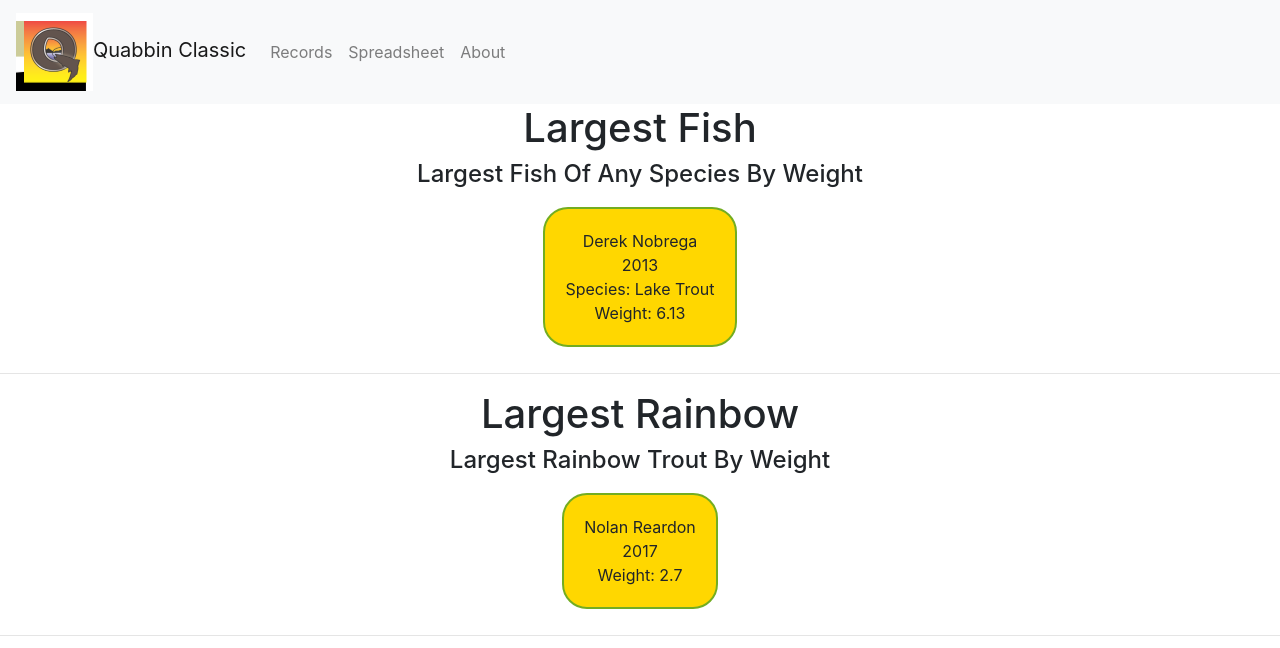
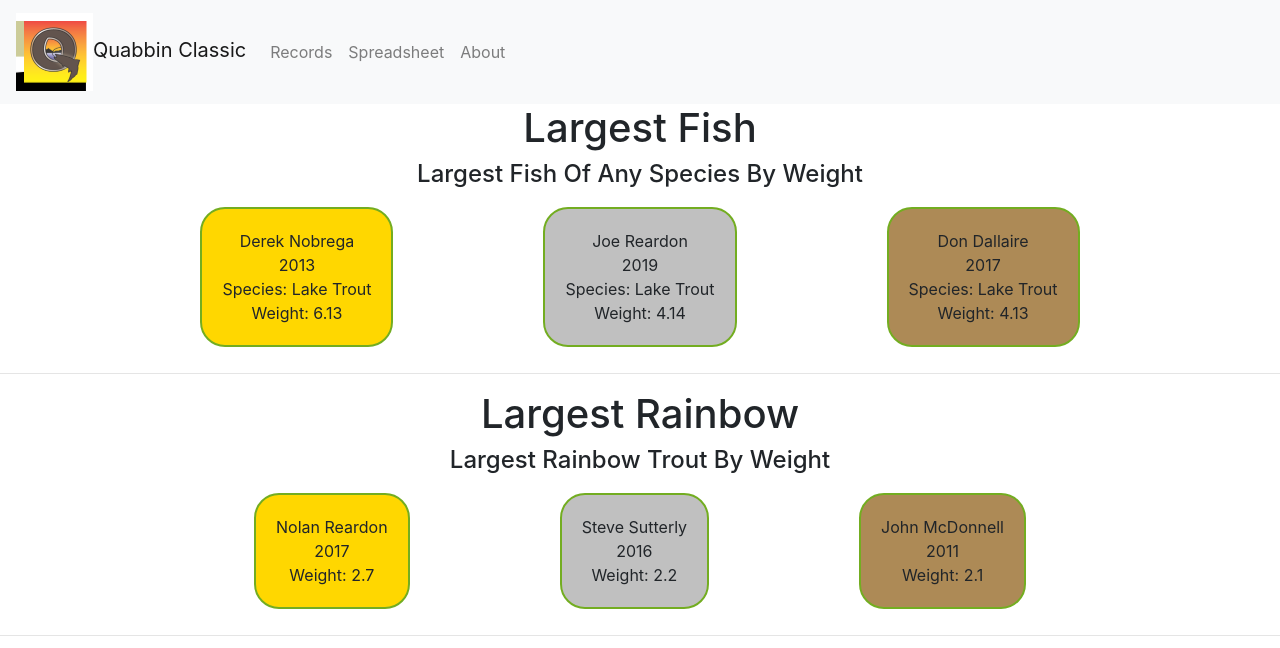
Before and after one commit to KevinGage/Quabbin, a React (Create React App) app in the folder website/: page / in a window 1280 px wide. Shown: the top 648 px of the page. Built offline with nearby package versions, Linux system fonts and the light colour scheme.

Commit message:
continued working on records logic

```diff
--- a/website/src/components/Records/Records.js
+++ b/website/src/components/Records/Records.js
@@ -2,38 +2,52 @@ import React from 'react';
 import Record from '../Record/Record';
 
 function Records({fish}) {
+  // Data already comes in sorter by Oz
   const getLargestFish = () => {
-    const winner = fish.reduce((a, c) => {
-      if (a.Oz < c.Oz) {
-        return c;
-      }
-      return a;
-    });
+    // This logic doesn't handle ties
+    const winner = {
+      place: 1,
+      name: fish[0].Name,
+      year: fish[0].Year,
+      info: [
+        `Species: ${fish[0].Species}`,
+        `Weight: ${fish[0].Weight}`
+      ]
+    };
 
-    const info = {
-      place: 1,
-      name: winner.Name,
-      year: winner.Year,
+    const second = {
+      place: 2,
+      name: fish[1].Name,
+      year: fish[1].Year,
       info: [
-        `Species: ${winner.Species}`,
-        `Weight: ${winner.Weight}`
+        `Species: ${fish[1].Species}`,
+        `Weight: ${fish[1].Weight}`
+      ]
+    };
+
+    const third = {
+      place: 3,
+      name: fish[2].Name,
+      year: fish[2].Year,
+      info: [
+        `Species: ${fish[2].Species}`,
+        `Weight: ${fish[2].Weight}`
       ]
     };
 
     return {
       'title': 'Largest Fish',
       'description': 'Largest Fish Of Any Species By Weight',
-      'winners': [info]
+      'winners': [winner, second, third]
     }
   }
 
   const getLargestRainbow = () => {
     const winners = fish.filter(f => {
       return f.SpeciesCode.toLowerCase() === 'r'
-    }).sort((a,b) => {
-      return b.Oz - a.Oz;
-    });
+    })
 
+    // This logic doesn't handle ties
     const winner = {
     'place': 1,
     'name': winners[0].Name,
@@ -41,10 +55,24 @@ function Records({fish}) {
     'info': [`Weight: ${winners[0].Weight}`]
     }
 
+    const second = {
+      'place': 2,
+      'name': winners[1].Name,
+      'year': winners[1].Year,
+      'info': [`Weight: ${winners[1].Weight}`]
+      }
+
+    const third = {
+      'place': 3,
+      'name': winners[2].Name,
+      'year': winners[2].Year,
+      'info': [`Weight: ${winners[2].Weight}`]
+      }
+
     return {
       'title': 'Largest Rainbow',
       'description': 'Largest Rainbow Trout By Weight',
-      'winners': [winner]
+      'winners': [winner, second, third]
     }
   }
 
```
